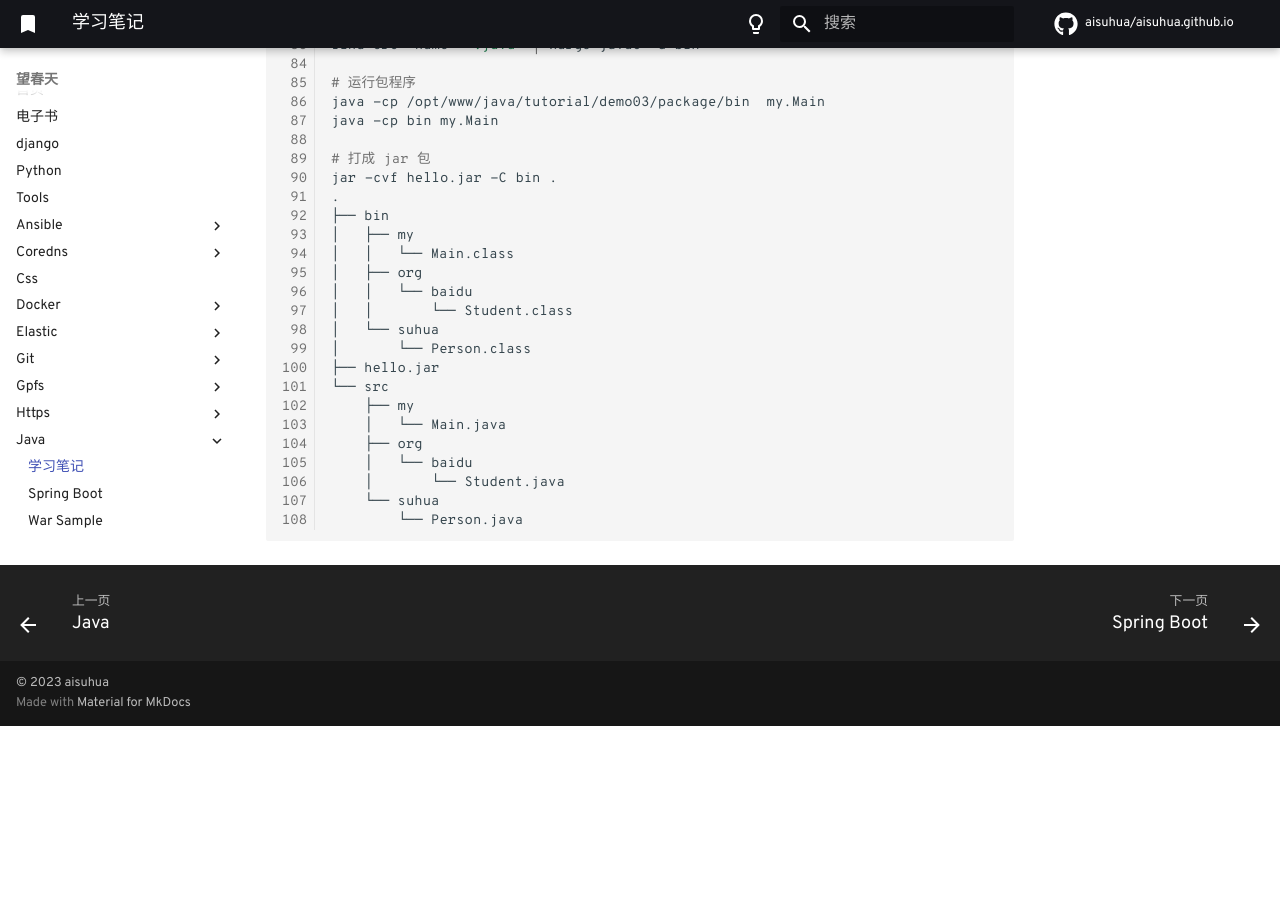
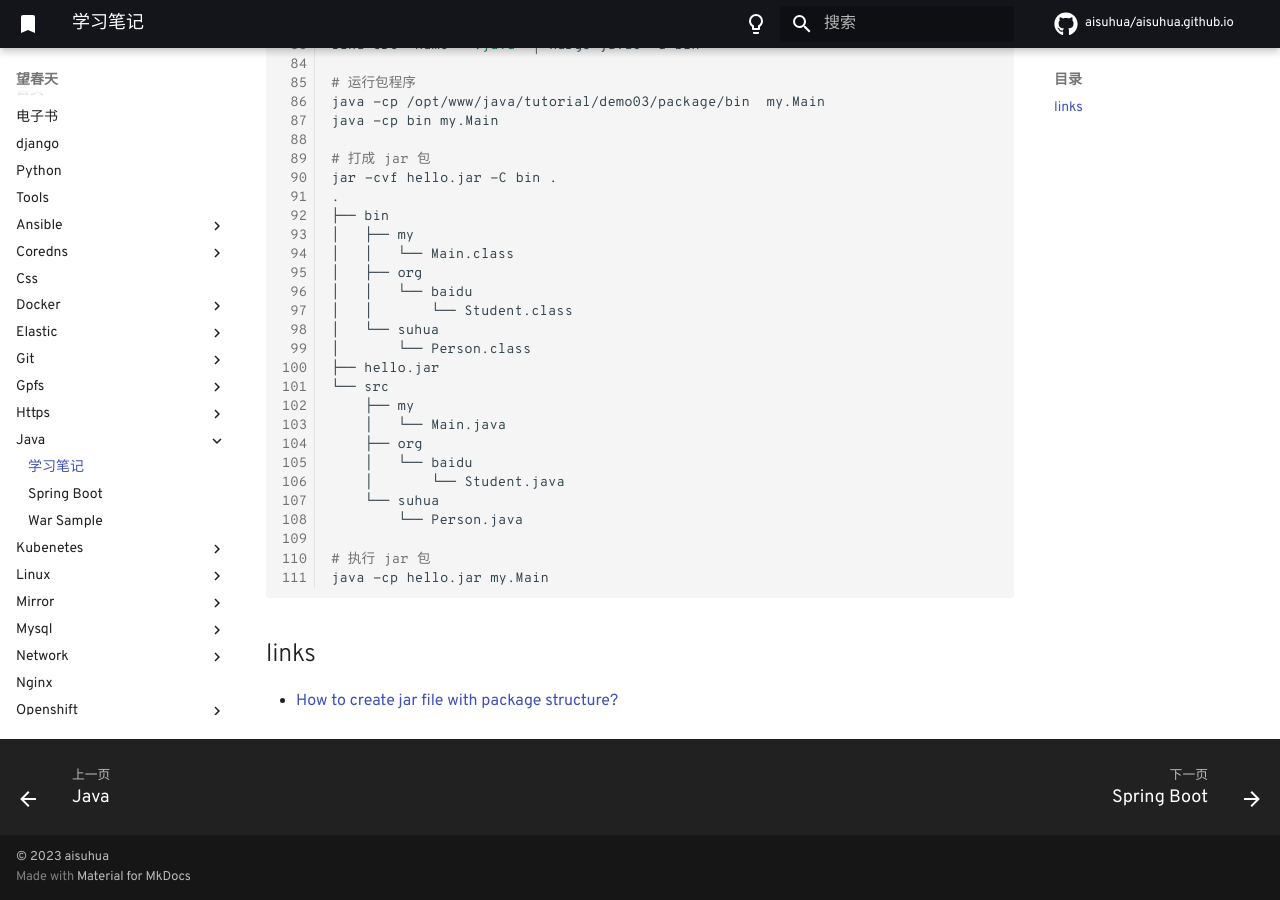
Before and after one commit to aisuhua/aisuhua.github.io, an MkDocs documentation site: the page built from docs/java/notes.md, in a window 1280 px wide and 900 px high, scrolled down 1715 px. Built offline with MkDocs 1.6.1 and Material for MkDocs 9.7.7, drawn with Linux system fonts in a browser that asks for light colours; comment, search, counter and statistics services are not loaded; before the commit the page ends 2441 px from its top, so only the background shows below that.

Commit message:
notes.md

````diff
--- a/docs/java/notes.md
+++ b/docs/java/notes.md
@@ -110,5 +110,10 @@ jar -cvf hello.jar -C bin .
     └── suhua
         └── Person.java
 
+# 执行 jar 包
+java -cp hello.jar my.Main
+```
 
-```
+## links
+
+- [How to create jar file with package structure?](https://stackoverflow.com/questions/18146361/how-to-create-jar-file-with-package-structure)
````
